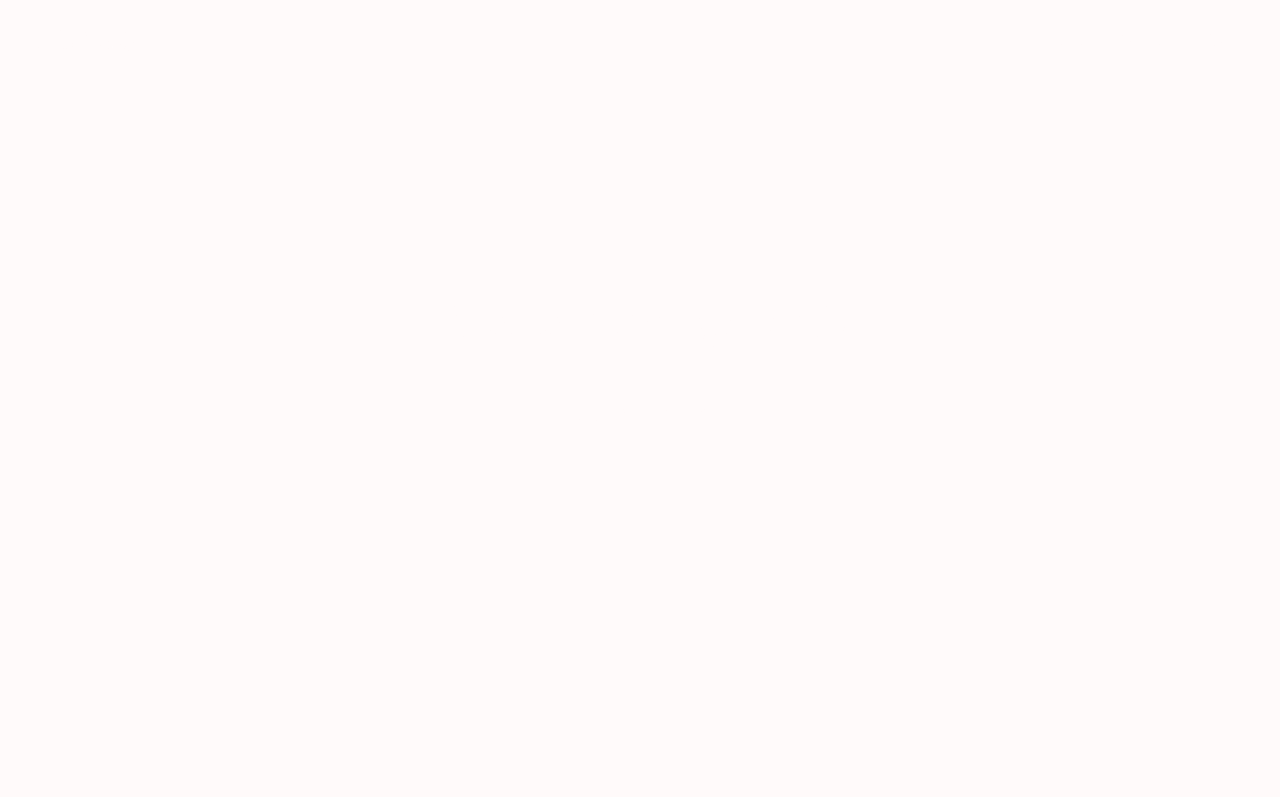
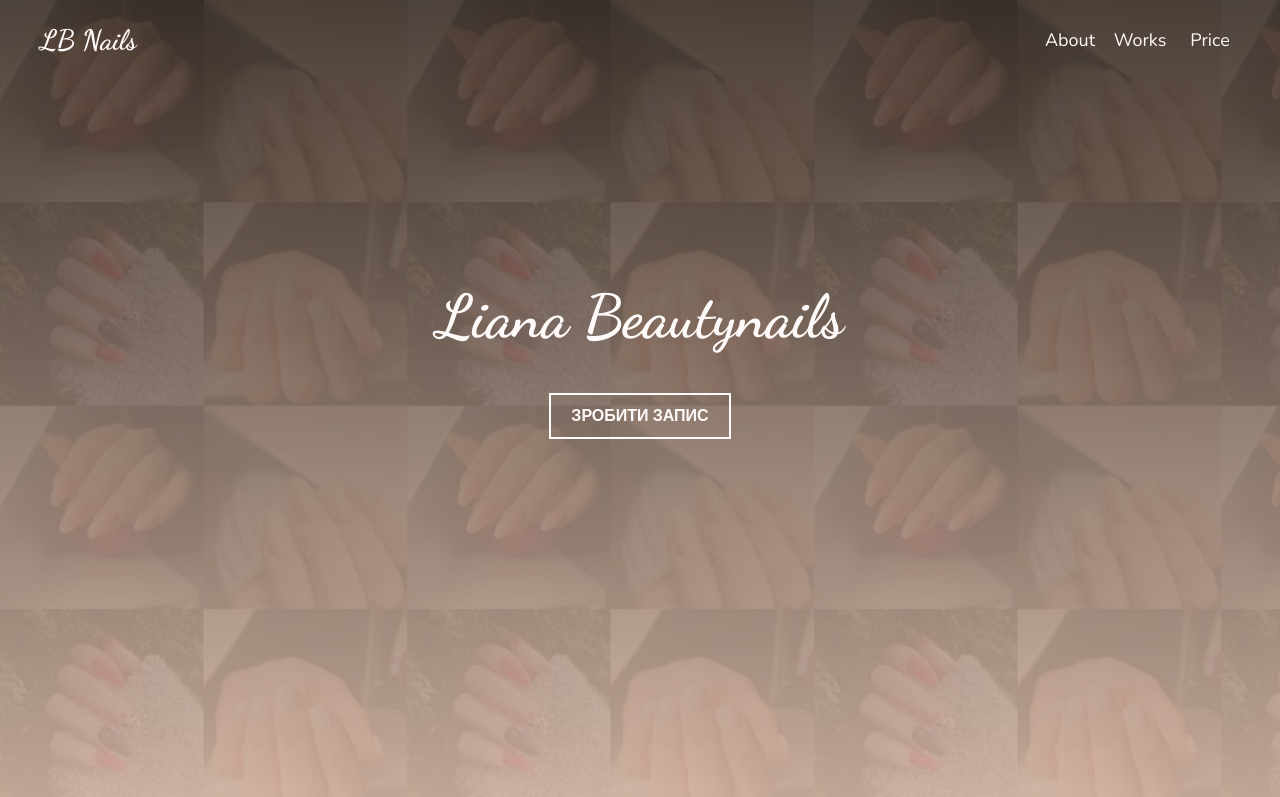
Before and after one commit to d1plomatko/lnails, a plain HTML site: page index.html in a window 1280 px wide. Shown: the top 797 px of the page. Drawn offline with nearby package versions, Linux system fonts and the light colour scheme; the site is published under a folder, as on GitHub Pages, so addresses that start at the root find nothing.

Commit message:
background

```diff
--- a/styles.css
+++ b/styles.css
@@ -17,7 +17,7 @@ body {
 }
 
 main {
-    background: url("/images/background2.jpeg");
+    background: url("images/background2.jpeg");
     background-size: cover;
     color: snow;
 }
```
